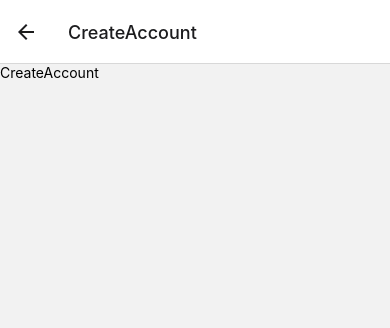
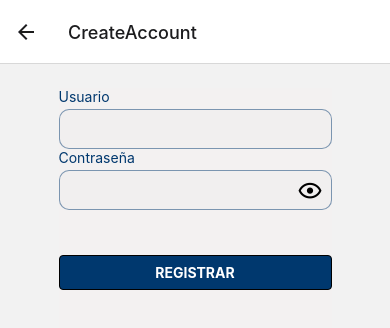
Before and after one commit to ovisaccani/where-stThatMovie, a React Native app: screen /CreateAccount in a window 390 px wide. Shown: the top 328 px of the page. Built offline with nearby package versions, Linux system fonts and the light colour scheme.

Commit message:
register by firebase
register by firebase

```diff
--- a/src/screens/CreateAccount.tsx
+++ b/src/screens/CreateAccount.tsx
@@ -1,13 +1,111 @@
-import { StyleSheet, Text, View } from 'react-native'
-import React from 'react'
+import React, { useState } from "react";
+import { Image, StyleSheet, Text, TouchableOpacity, View } from "react-native";
+import { StackScreenProps } from "@react-navigation/stack";
+import { InputLogin } from "../components/InputLogin";
+import { auth } from "../../firebase";
 
 export const CreateAccount = () => {
+
+  const [usuario, setusuario] = useState("");
+	const [contrasena, setContrasena] = useState("");
+	const [error, setError] = useState("");
+
+  const register = () => {
+		if (usuario === "" || contrasena === "") {
+			setError("Error. Debe completar ámbos campos");
+		} else {
+
+			auth
+				.createUserWithEmailAndPassword (usuario, contrasena)
+				.then((userCredentials: any) =>{
+					//hacer algo
+				})
+				.catch((error: any) => setError(error.message))
+
+		}
+	};
+
   return (
-    <View>
-      <Text>CreateAccount</Text>
-    </View>
+
+    	<View
+			style={{
+				flex: 1,
+				alignItems: "center",
+			}}
+		>
+			<View style={styles.container}>
+				{/*         <Image
+          style={{marginTop: 40, width: '100%'}}
+          resizeMode="contain"
+          source={require('../images/logo.png')}
+        /> */}
+				<InputLogin
+					title="Usuario"
+					value={usuario}
+					setValue={setusuario}
+				/>
+				<InputLogin
+					title="Contraseña"
+					value={contrasena}
+					setValue={setContrasena}
+					isPassword
+				/>
+				{error !== "" ? (
+					<View style={{ width: "100%", marginTop: 4 }}>
+						<Text style={styles.fontError}>{error}</Text>
+					</View>
+				) : null}
+				<TouchableOpacity
+					style={styles.botonAceptar}
+					onPress={register}
+				>
+					<Text style={styles.botonTexto}>REGISTRAR</Text>
+				</TouchableOpacity>
+			</View>
+		</View>
   )
 }
 
 
-const styles = StyleSheet.create({})
+
+const styles = StyleSheet.create({
+	container: {
+		flex: 1,
+		display: "flex",
+		flexDirection: "column",
+		alignItems: "center",
+		width: "70%",
+		backgroundColor: "#F3F1F1",
+		marginTop: 24,
+	},
+	containerInput: {
+		width: "100%",
+		marginVertical: 12,
+	},
+	input: {
+		height: 38,
+		borderWidth: 1,
+		borderRadius: 10,
+		marginTop: 4,
+	},
+	fontOlvidaste: {
+		color: "#00386E",
+	},
+	fontError: {
+		color: "red",
+	},
+	botonAceptar: {
+		marginTop: 45,
+		width: "100%",
+		backgroundColor: "#00386E",
+		alignItems: "center",
+		height: 35,
+		justifyContent: "center",
+		borderRadius: 4,
+		borderWidth: 1,
+	},
+	botonTexto: {
+		color: "white",
+		fontWeight: "bold",
+	},
+});
```
